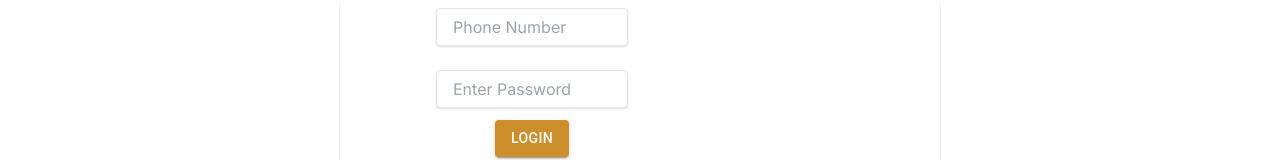
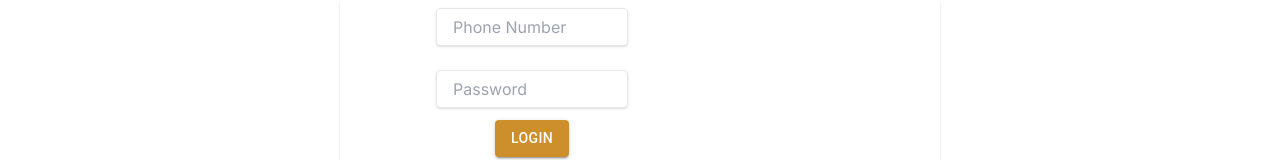
Before and after one commit to oduyemi/srluxuries, a Next.js app in the folder client/: page /login in a window 1280 px wide. Shown: the part 120-280 px from the top of the page. Built offline with nearby package versions, Linux system fonts and the light colour scheme.

Commit message:
login form fix

```diff
--- a/client/src/components/Forms/Forms.tsx
+++ b/client/src/components/Forms/Forms.tsx
@@ -58,7 +58,7 @@ export const LoginForm = () => {
                             type="password"
                             name="pwd"
                             required
-                            placeholder="Enter Password"
+                            placeholder="Password"
                         />
                     </Box>
                     <Box className="text-center">
```
